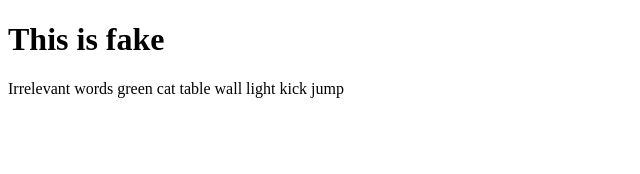
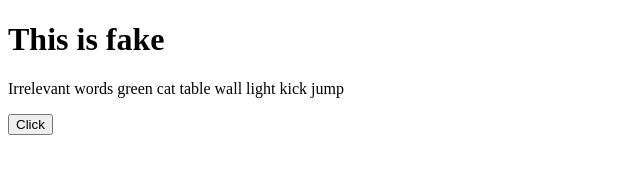
Before and after one commit to kimmccaskill/git-101, a plain HTML site: page index.html in a window 1280 px wide. Shown: the whole page, without its empty margins (0-640 px from the left). Drawn offline with Linux system fonts and the light colour scheme.

Commit message:
Add button with padding

```diff
--- a/index.html
+++ b/index.html
@@ -7,5 +7,6 @@
   <body>
     <h1>This is fake</h1>
     <p>Irrelevant words green cat table wall light kick jump</p>
+    <button>Click</button>
   </body>
 </html>
--- a/styles.css
+++ b/styles.css
@@ -5,3 +5,7 @@ h1 {
 p {
   border: #FFFFFF
 }
+
+button {
+  padding: 10px;
+}
```
